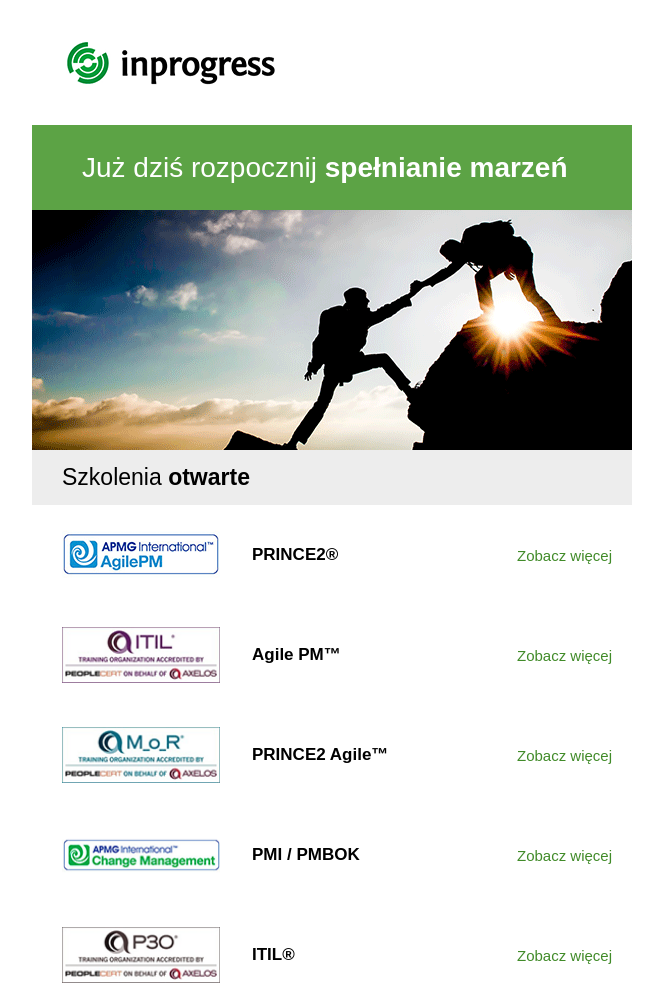
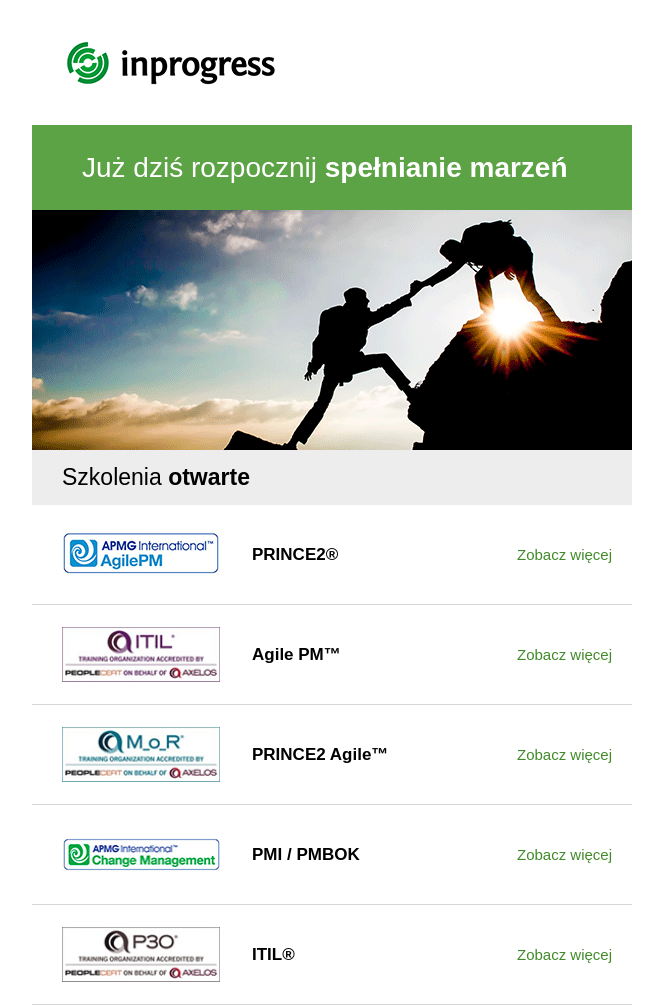
Before and after one commit to vilfat/mailing, a plain HTML site: page index.html in a window 1280 px wide. Shown: the top 1008 px of the page, without its empty margins (308-971 px from the left). Drawn offline with Linux system fonts and the light colour scheme.

Commit message:
Поправки (Добавил бордеры и заменил иконки)

```diff
--- a/index.html
+++ b/index.html
@@ -47,49 +47,50 @@
 
     		<tr >
     			<td>
-    				<table  border="0" cellpadding="0" cellspacing="0"  width="600" height="55" >
+    				<table  border="0" cellpadding="0" cellspacing="0"  width="600" height="55"  >
     					<tr height="100" >
-							<td width="30"></td>
-							<td width="170"><img src="td-logo-1.png" alt="td-logo-1" width="158"> </td>
-							<td width="20"></td>
-							<td style="color:#000; font-size:17px; font-family:Arial;"><b>PRINCE2®</b></td>
-							<td width="100"></td>
-							<td ><a href="#" style="color:#418b29; font-size:15px; font-family:Arial;text-decoration: none;">Zobacz więcej</a>
+							<td width="30" style=" border-bottom:1px solid #d6d6d6;"></td>
+							<td width="170" style=" border-bottom:1px solid #d6d6d6;"><img src="td-logo-1.png" alt="td-logo-1" width="158"> </td>
+							<td width="20" style=" border-bottom:1px solid #d6d6d6;"></td>
+							<td style="color:#000; font-size:17px; font-family:Arial;border-bottom:1px solid #d6d6d6;"><b>PRINCE2®</b></td>
+							<td width="100" style=" border-bottom:1px solid #d6d6d6;"></td>
+							<td style=" border-bottom:1px solid #d6d6d6;" ><a href="#" style="color:#418b29; font-size:15px; font-family:Arial;text-decoration: none;">Zobacz więcej</a>
 
+   					</td>
+
+    					</tr>
+    					<tr height="100" >
+							<td width="30"style=" border-bottom:1px solid #d6d6d6;"></td>
+							<td width="170"style=" border-bottom:1px solid #d6d6d6;"><img src="td-logo-2.png" alt="td-logo-1" width="158"> </td>
+							<td width="20"style=" border-bottom:1px solid #d6d6d6;"></td>
+							<td style="color:#000; font-size:17px; font-family:Arial;border-bottom:1px solid #d6d6d6;"><b>Agile PM™</b></td>
+							<td width="100"style=" border-bottom:1px solid #d6d6d6;"></td>
+							<td style=" border-bottom:1px solid #d6d6d6;"><a href="#" style="color:#418b29; font-size:15px; font-family:Arial;text-decoration: none;">Zobacz więcej</a>
    					</td>
     					</tr>
     					<tr height="100" >
-							<td width="30"></td>
-							<td width="170"><img src="td-logo-2.png" alt="td-logo-1" width="158"> </td>
-							<td width="20"></td>
-							<td style="color:#000; font-size:17px; font-family:Arial;"><b>Agile PM™</b></td>
-							<td width="100"></td>
-							<td ><a href="#" style="color:#418b29; font-size:15px; font-family:Arial;text-decoration: none;">Zobacz więcej</a>
-   					</td>
+							<td width="30"style=" border-bottom:1px solid #d6d6d6;"></td>
+							<td width="170"style=" border-bottom:1px solid #d6d6d6;"><img src="td-logo-3.png" alt="td-logo-1" width="158"> </td>
+							<td width="20"style=" border-bottom:1px solid #d6d6d6;"></td>
+							<td style="color:#000; font-size:17px; font-family:Arial;border-bottom:1px solid #d6d6d6;"><b>PRINCE2 Agile™</b></td>
+							<td width="100"style=" border-bottom:1px solid #d6d6d6;"></td>
+							<td style=" border-bottom:1px solid #d6d6d6;"><a href="#" style="color:#418b29; font-size:15px; font-family:Arial;text-decoration: none;">Zobacz więcej</a></td>
     					</tr>
     					<tr height="100" >
-							<td width="30"></td>
-							<td width="170"><img src="td-logo-3.png" alt="td-logo-1" width="158"> </td>
-							<td width="20"></td>
-							<td style="color:#000; font-size:17px; font-family:Arial;"><b>PRINCE2 Agile™</b></td>
-							<td width="100"></td>
-							<td ><a href="#" style="color:#418b29; font-size:15px; font-family:Arial;text-decoration: none;">Zobacz więcej</a></td>
+							<td width="30"style=" border-bottom:1px solid #d6d6d6;"></td>
+							<td width="170"style=" border-bottom:1px solid #d6d6d6;"><img src="td-logo-4.png" alt="td-logo-1" width="158"> </td>
+							<td width="20"style=" border-bottom:1px solid #d6d6d6;"></td>
+							<td style="color:#000; font-size:17px; font-family:Arial;border-bottom:1px solid #d6d6d6;"><b>PMI / PMBOK</b></td>
+							<td width="100"style=" border-bottom:1px solid #d6d6d6;"></td>
+							<td style=" border-bottom:1px solid #d6d6d6;"><a href="#" style="color:#418b29; font-size:15px; font-family:Arial;text-decoration: none;">Zobacz więcej</a></td>
     					</tr>
     					<tr height="100" >
-							<td width="30"></td>
-							<td width="170"><img src="td-logo-4.png" alt="td-logo-1" width="158"> </td>
-							<td width="20"></td>
-							<td style="color:#000; font-size:17px; font-family:Arial;"><b>PMI / PMBOK</b></td>
-							<td width="100"></td>
-							<td ><a href="#" style="color:#418b29; font-size:15px; font-family:Arial;text-decoration: none;">Zobacz więcej</a></td>
-    					</tr>
-    					<tr height="100" >
-							<td width="30"></td>
-							<td width="170"><img src="td-logo-5.png" alt="td-logo-1" width="158"> </td>
-							<td width="20"></td>
-							<td style="color:#000; font-size:17px; font-family:Arial;"><b>ITIL®</b></td>
-							<td width="100"></td>
-							<td ><a href="#" style="color:#418b29; font-size:15px; font-family:Arial;text-decoration: none;">Zobacz więcej</a></td>
+							<td width="30" style=" border-bottom:1px solid #d6d6d6;"></td>
+							<td width="170" style=" border-bottom:1px solid #d6d6d6;"><img src="td-logo-5.png" alt="td-logo-1" width="158"> </td>
+							<td width="20" style=" border-bottom:1px solid #d6d6d6;"></td>
+							<td style="color:#000; font-size:17px; font-family:Arial;border-bottom:1px solid #d6d6d6;"><b>ITIL®</b></td>
+							<td width="100" style=" border-bottom:1px solid #d6d6d6;"></td>
+							<td style=" border-bottom:1px solid #d6d6d6;"><a href="#" style="color:#418b29; font-size:15px; font-family:Arial;text-decoration: none;">Zobacz więcej</a></td>
     					</tr>
     					<tr height="80" >
 							<td width="30"></td>
@@ -104,7 +105,7 @@
     				<table  border="0" cellpadding="0" cellspacing="0"  width="600" height="55" bgcolor="#ededed">
     					<tr>
     					<td width="30"></td>
-    					<td style="color:#000; font-size:23px; font-family:Arial;">Szczegóły  <b>szkolenia</b></td>
+    					<td style="color:#000; font-size:23px; font-family:Arial;border-bottom:1px solid #d6d6d6;">Szczegóły  <b>szkolenia</b></td>
     					</tr>
     				</table>
     			</td>
```
Also changed, not shown: mesto.png, price.png, termin.png.
